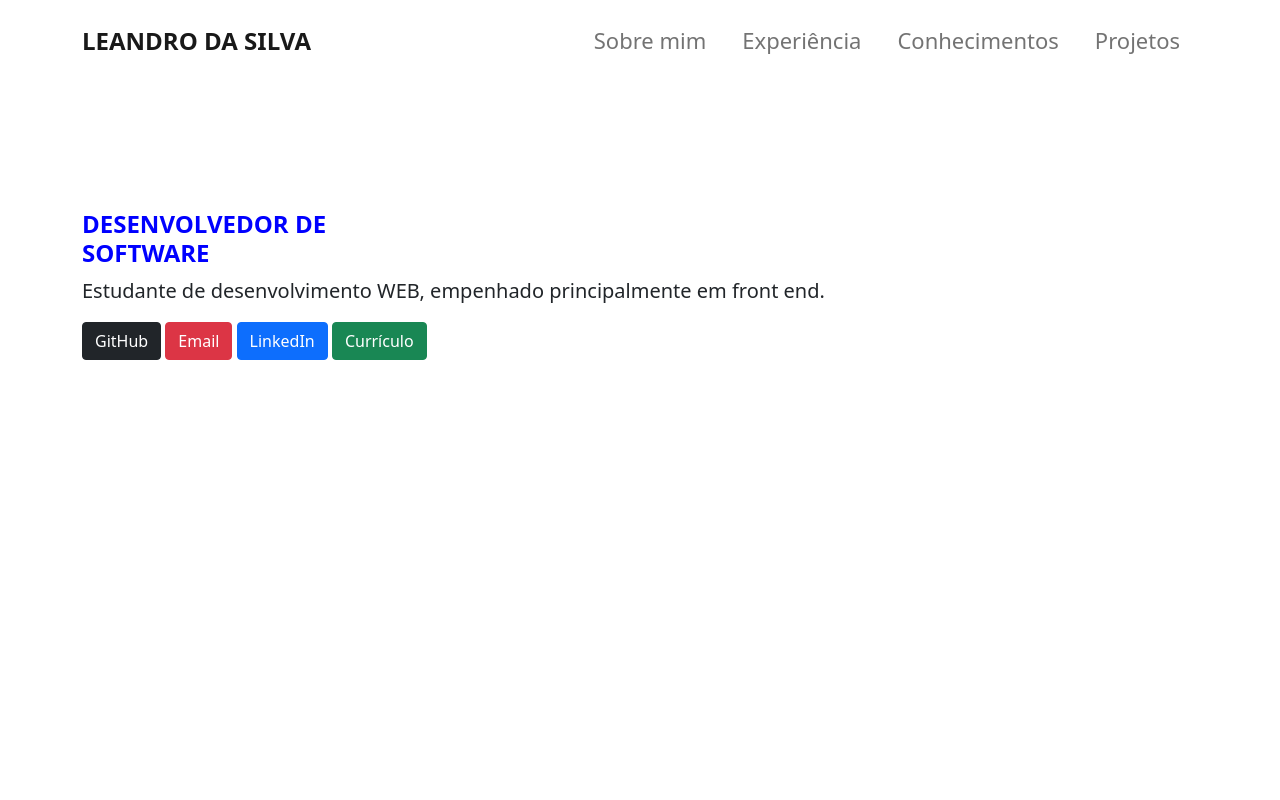
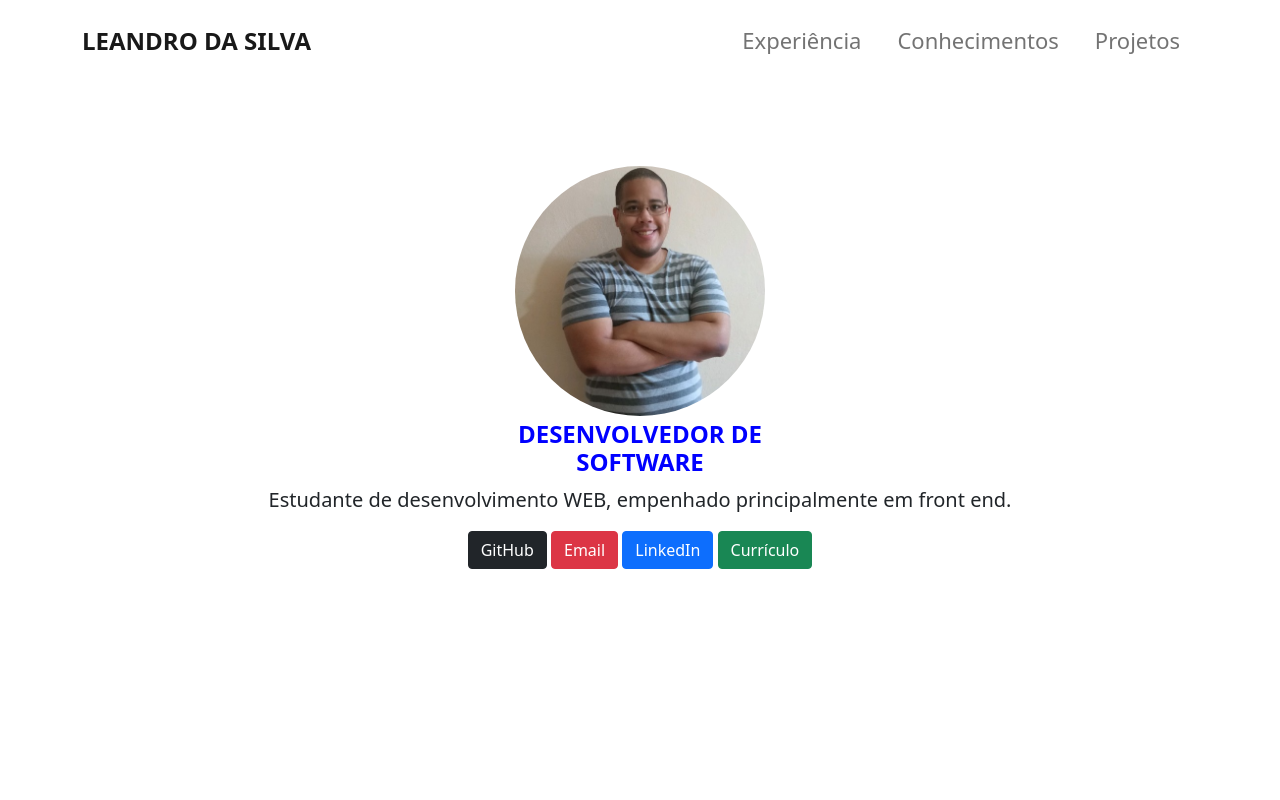
Before and after one commit to leandromsilva/portfolio2, a plain HTML site: page index.html in a window 1280 px wide. Shown: the top 800 px of the page. Drawn offline with nearby package versions, Linux system fonts and the light colour scheme.

Commit message:
add image and style

```diff
--- a/css/style.css
+++ b/css/style.css
@@ -56,6 +56,10 @@ nav {
     height: 100vh;
 }
 
+#myimg{
+    border-radius: 50%;
+}
+
 .section {
     padding-top: 50px;
     padding-bottom: 50px;
--- a/index.html
+++ b/index.html
@@ -14,8 +14,7 @@
 	<section role="navigation">
 		<nav class="py-3 navbar navbar-expand-lg fixed-top navbar-light">
 			<div class="container">
-				<a class="navbar-brand" href="https://www.linkedin.com/in/lmsilvadev/" target="_blank">Leandro da
-					Silva</a>
+				<a class="navbar-brand" href="#">Leandro da Silva</a>
 				<button class="navbar-toggler " type="button" data-bs-toggle="collapse"
 					data-bs-target="#navbarNavAltMarkup" aria-controls="navbarNavAltMarkup" aria-expanded="false"
 					aria-label="Toggle navigation">
@@ -23,9 +22,6 @@
 				</button>
 				<div class="collapse navbar-collapse" id="navbarNavAltMarkup">
 					<ul class="navbar-nav ms-auto">
-						<li class="nav-item">
-							<a class="nav-link" href="#">Sobre mim</a>
-						</li>
 						<li class="nav-item">
 							<a class="nav-link" href="#experience">Experiência</a>
 						</li>
@@ -40,8 +36,9 @@
 			</div>
 		</nav>
 	</section>
-	<section id="about-me" class="section">
-		<div class="container mt-5">
+	<section id="about-me" class="section text-center">
+		<div class="container mt-1">
+			<img width="250" id="myimg" class="img-fluid mb-1" src="img/me.png">
 			<h1>Desenvolvedor de<br>Software</h1>
 			<p class="lead">
 				Estudante de desenvolvimento WEB, empenhado principalmente em front end.
```
Also changed, not shown: img/me.png (added).
